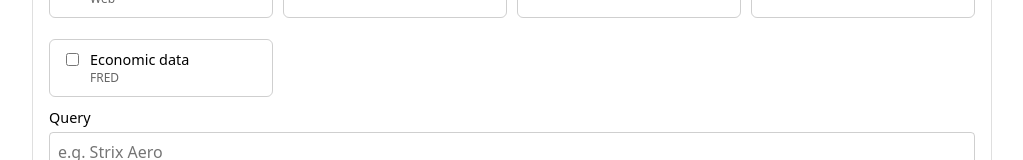
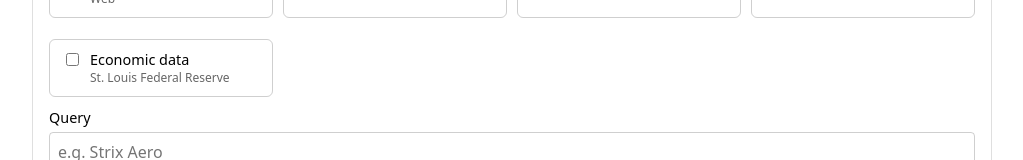
Before and after one commit to PayclassExchange/payclass-search, a plain HTML site: page app/static/index.html in a window 1280 px wide. Shown: the part 412-572 px from the top of the page, without its empty margins (128-1151 px from the left). Drawn offline with Linux system fonts and the light colour scheme.

Commit message:
Label economic source as St. Louis Federal Reserve
Co-Authored-By: Claude Haiku 5.5 <noreply@anthropic.com>
Claude-Session: https://claude.ai/code/session_019tFj8PmpnULPuYYUeHkr1V

```diff
--- a/app/static/index.html
+++ b/app/static/index.html
@@ -57,7 +57,7 @@
       <label class="source"><input type="checkbox" name="src" value="news_search"><span>News<small>SearXNG news</small></span></label>
       <label class="source"><input type="checkbox" name="src" value="court_search"><span>Courts<small>CourtListener, party name</small></span></label>
       <label class="source"><input type="checkbox" name="src" value="filing_search"><span>SEC filings<small>EDGAR</small></span></label>
-      <label class="source"><input type="checkbox" name="src" value="economic_search"><span>Economic data<small>FRED</small></span></label>
+      <label class="source"><input type="checkbox" name="src" value="economic_search"><span>Economic data<small>St. Louis Federal Reserve</small></span></label>
     </div>
     <label for="query">Query</label>
     <input id="query" type="text" placeholder="e.g. Strix Aero">
```
